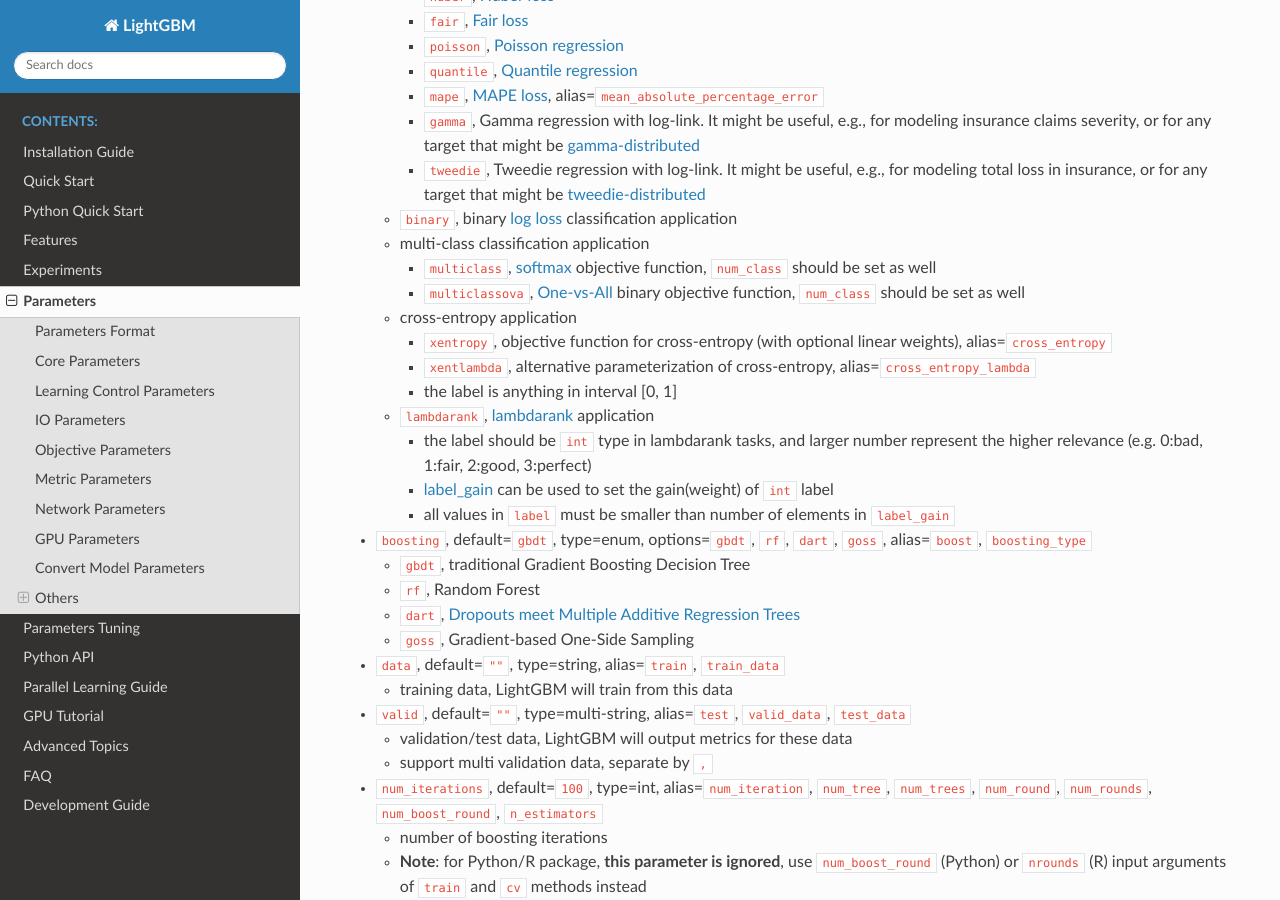
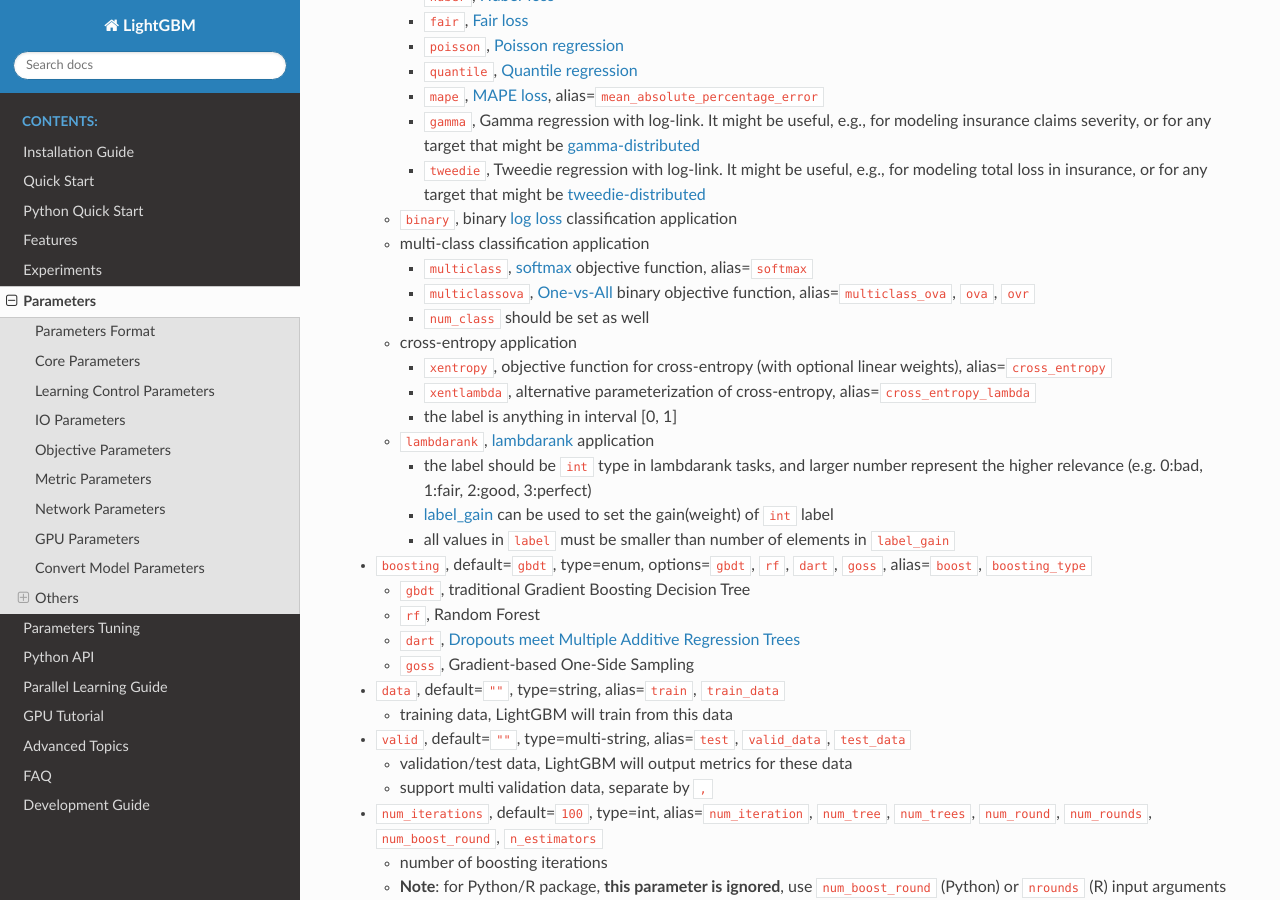
Before and after one commit to microsoft/LightGBM, a Sphinx documentation site: the page built from docs/Parameters.rst, in a window 1280 px wide and 900 px high, scrolled down 1290 px. Built offline with Sphinx 7.4.7 and the Read the Docs theme 2.0.0, drawn with Linux system fonts in a browser that asks for light colours; some of the changed text lies outside the part shown.

Commit message:
added aliases for multiclass and multiclass_ova

```diff
--- a/docs/Parameters.rst
+++ b/docs/Parameters.rst
@@ -82,9 +82,11 @@
 
    -  multi-class classification application
 
-      -  ``multiclass``, `softmax`_ objective function, ``num_class`` should be set as well
+      -  ``multiclass``, `softmax`_ objective function, alias=\ ``softmax``
 
-      -  ``multiclassova``, `One-vs-All`_ binary objective function, ``num_class`` should be set as well
+      -  ``multiclassova``, `One-vs-All`_ binary objective function, alias=\ ``multiclass_ova``, ``ova``, ``ovr``
+
+      -  ``num_class`` should be set as well
 
    -  cross-entropy application
 
@@ -610,7 +612,7 @@
 
    -  ``binary_error``, for one sample: ``0`` for correct classification, ``1`` for error classification
 
-   -  ``multi_logloss``, log loss for mulit-class classification, alias=\ ``multiclass``, ``multiclass_ova``
+   -  ``multi_logloss``, log loss for mulit-class classification, alias=\ ``multiclass``, ``softmax``, ``multiclassova``, ``multiclass_ova``, ``ova``, ``ovr``
 
    -  ``multi_error``, error rate for mulit-class classification
 
```
Also changed, not shown: docs/Quick-Start.rst (line endings or trailing spaces), 2 other files.
